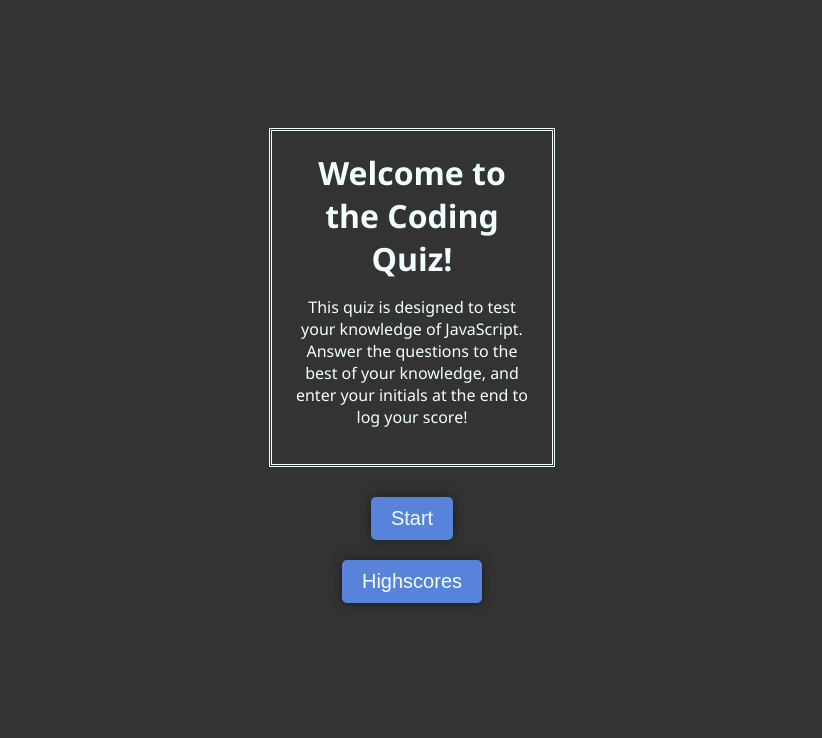
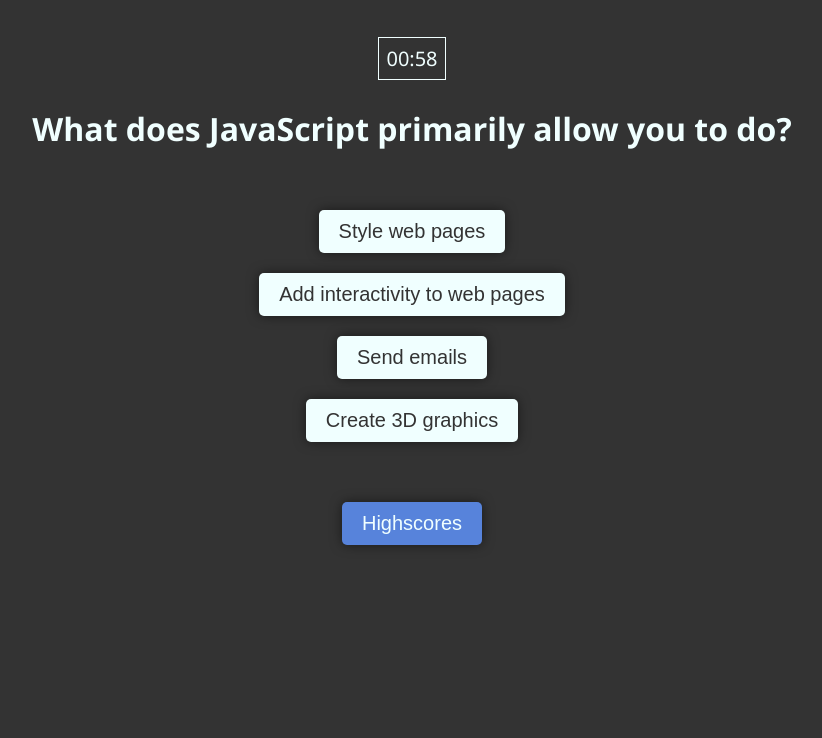
Before and after one commit to tchr7902/codingQuiz, a plain HTML site: page index.html in a window 1280 px wide. Both pictures are taken after a click on the button "Start". Shown: the top 738 px of the page, without its empty margins (228-1050 px from the left). Drawn offline with Linux system fonts and the light colour scheme.

Commit message:
updated styling, added and finalized all html elements, added most of the javascript

```diff
--- a/assets/script.js
+++ b/assets/script.js
@@ -0,0 +1,238 @@
+const questions = [
+    {
+        question: "What does JavaScript primarily allow you to do?",
+        answers: ["Style web pages", "Add interactivity to web pages", "Send emails", "Create 3D graphics"],
+        correct: 1,
+    },
+
+    {
+        question: "Which keyword is used to declare a variable in JavaScript?",
+        answers: ["var", "int", "string", "variable"],
+        correct: 0,
+    },
+
+    {
+        question: "What is the correct way to comment in JavaScript?",
+        answers: ["//This is a comment", "/This is a comment/", "<!--This is a comment-->", "'This is a comment'"],
+        correct: 0,
+    },
+
+    {
+        question: "Which operator is used for equality comparison in JavaScript?",
+        answers: ["==", "===", "=", "!=="],
+        correct: 1,
+    },
+
+    {
+        question: "Which of the following is not a JavaScript data type?",
+        answers: ["String", "Boolean", "Float", "Number"],
+        correct: 3,
+    },
+
+    {
+        question: "How do you declare a function in JavaScript?",
+        answers: ["function myFunction()", "def myFunction()", "void myFunction()", "subroutine myFunction()"],
+        correct: 0,
+    },
+
+    {
+        question: "Which method is used to display a message in a popup dialog box in JavaScript?",
+        answers: ["alert()", "message()", "popup()", "display()"],
+        correct: 0,
+    },
+
+    {
+        question: "Which symbol is used to access the properties and methods of an object in JavaScript?",
+        answers: [".", "::", "->", ":::"],
+        correct: 0,
+    },
+
+    {
+        question: "What is the purpose of the parseInt() function in JavaScript?",
+        answers: ["To parse JSON data", "To convert a string to an integer", "To round a number", "To format text"],
+        correct: 1,
+    },
+
+    {
+        question: "Which loop is used for iterating over the properties of an object?",
+        answers: ["for loop", "while loop", "do-while loop", "for...in loop"],
+        correct: 0,
+    },
+
+    {
+        question: "Which statement is used to exit a loop in JavaScript?",
+        answers: ["stop", "exit", "break", "return"],
+        correct: 2,
+    },
+
+    {
+        question: "What does the 'typeof' operator return for an array?",
+        answers: ["array", "object", "list", "collection"],
+        correct: 1,
+    },
+
+    {
+        question: "How do you write a single-line comment in JavaScript?",
+        answers: ["//This is a comment", "/* This is a comment */", "#This is a comment", "'This is a comment'"],
+        correct: 0,
+    },
+
+    {
+        question: "Which method is used to add an element to the end of an array in JavaScript?",
+        answers: ["push()", "append()", "add()", "insert()"],
+        correct: 0,
+    },
+
+    {
+        question: "What does the NaN value represent in JavaScript?",
+        answers: ["Not a Number", "No Answer", "Null", "Negative Number"],
+        correct: 0,
+    },
+
+    {
+        question: "Which operator is used to combine two or more strings in JavaScript?",
+        answers: ["+", "&", "*", "/"],
+        correct: 0,
+    },
+
+    {
+        question: "What is the purpose of the console.log() function in JavaScript?",
+        answers: ["To log errors", "To display messages in the console", "To create a new console", "To clear the console"],
+        correct: 1,
+    },
+
+    {
+        question: "Which keyword is used to declare a constant variable in JavaScript?",
+        answers: ["let", "var", "const", "constant"],
+        correct: 2,
+    },
+
+    {
+        question: "Which of the following is used to store multiple values in a single variable in JavaScript?",
+        answers: ["Array", "Object", "String", "Function"],
+        correct: 0,
+    },
+
+    {
+        question: "What does the 'else' statement do in JavaScript?",
+        answers: ["It specifies the condition of a loop", "It defines a new variable", "It executes a block of code if the condition is false", "It exits the program"],
+        correct: 2,
+    }
+]
+
+let currentQuestionIndex = 0;
+let score = 0;
+let timeLeft = 60;
+
+const startButton = document.getElementById("start");
+const highscoreWelcomeButton = document.getElementById("highscoreWelcome");
+const highscoreQuestionButton = document.getElementById("highscoreQuestion");
+const questionElement = document.getElementById("question");
+const answerButtons = document.querySelectorAll(".answer-button");
+const timerElement = document.getElementById("timer");
+const highscoreList = document.getElementById("hsList");
+const backButton = document.getElementById("back");
+const quizDone = document.getElementById("quizDone");
+const backHS = document.getElementById("backHS");
+let intervalId;
+
+function showWelcome() {
+    const welcomeScreen = document.getElementById("welcomeScreen");
+    const questionSection = document.getElementById("questionSection");
+    welcomeScreen.style.display = "block";
+    questionSection.style.display = "none";
+    highscoreScreen.style.display = "none";
+    quizDone.style.display = "none";
+}
+
+function startQuiz() {
+    const welcomeScreen = document.getElementById("welcomeScreen");
+    const questionSection = document.getElementById("questionSection");
+    welcomeScreen.style.display = "none";
+    questionSection.style.display = "block";
+    highscoreScreen.style.display = "none";
+    quizDone.style.display = "none";
+    timeLeft = 60;
+    updateTimerDisplay();
+    currentQuestionIndex = 0;
+    score = 0;
+    displayQuestion();
+    startTimer();
+}
+
+function displayQuestion() {
+    const question = questions[currentQuestionIndex];
+    questionElement.textContent = question.question;
+
+    // Update answer buttons
+    answerButtons.forEach((button, index) => {
+        button.textContent = question.answers[index];
+    });
+}
+
+function selectAnswer(selectedIndex) {
+    const question = questions[currentQuestionIndex];
+    if (selectedIndex === question.correct) {
+        score++;
+    }
+
+    if (currentQuestionIndex < questions.length - 1) {
+        currentQuestionIndex++;
+        displayQuestion();
+    } else {
+        if (timeLeft <= 0) {
+            endQuiz();
+        } else {
+            currentQuestionIndex = 0;
+            displayQuestion();
+        }
+    }
+}
+
+function endQuiz() {
+    clearInterval(intervalId);
+    questionElement.textContent = "Quiz Finished!";
+    welcomeScreen.style.display = "none";
+    questionSection.style.display = "none";
+    highscoreScreen.style.display = "none";
+    quizDone.style.display = "block";
+    timeLeft = 60;
+    updateTimerDisplay();
+}
+
+function startTimer() {
+    intervalId = setInterval(() => {
+        timeLeft--;
+        if (timeLeft <= 0) {
+            clearInterval(intervalId);
+            endQuiz();
+        }
+        updateTimerDisplay();
+    }, 1000);
+}
+
+function updateTimerDisplay() {
+    const minutes = Math.floor(timeLeft / 60);
+    const seconds = timeLeft % 60;
+    const formattedTime = `${minutes.toString().padStart(2, '0')}:${seconds.toString().padStart(2, '0')}`;
+    timerElement.textContent = formattedTime;
+}
+
+function showHighscores() {
+    const welcomeScreen = document.getElementById("welcomeScreen");
+    const questionSection = document.getElementById("questionSection");
+    const highscoreScreen = document.getElementById("highscoreScreen");
+    welcomeScreen.style.display = "none";
+    questionSection.style.display = "none";
+    highscoreScreen.style.display = "block";
+}
+
+startButton.addEventListener("click", startQuiz);
+highscoreWelcomeButton.addEventListener("click", showHighscores);
+highscoreQuestionButton.addEventListener("click", showHighscores);
+backHS.addEventListener("click", showWelcome);
+backButton.addEventListener("click", showWelcome);
+
+answerButtons.forEach((button, index) => {
+    button.addEventListener("click", () => selectAnswer(index));
+});
--- a/assets/style.css
+++ b/assets/style.css
@@ -149,6 +149,12 @@ button:hover {
     margin: 0px 0px 20% 20%;
 }
 
+#backHS {
+    background-color: var(--blue);
+    font-size: 15px;
+    margin: 0px 0px 20% 20%;
+}
+
 #clear {
     background-color: #dc3545;
     font-size: 15px;
@@ -179,6 +185,18 @@ ul {
     list-style-type: none;
 }
 
+#quizDone {
+    display: flex;
+    justify-content: center;
+    flex-direction: column;
+    align-items: center;
+}
+
+#initialsBox {
+    color: var(--white);
+    max-width: 15em;
+}
+
 
 button[id^="a"] {
     display: flex;
@@ -192,7 +210,17 @@ button[id^="a"] {
     cursor: pointer;
 }
 
+.answer-button {
+    background-color: var(--white);
+    color: var(--gray);
+}
 
-button[id^="a"]:hover {
+
+.answer-button:hover {
     background-color: #555555;
+    color: var(--white);
 }
+
+#questionSection, #highscoreScreen, #quizDone {
+    display: none;
+}
--- a/index.html
+++ b/index.html
@@ -8,6 +8,7 @@
 </head>
 <body>
 
+<!--Welcome Screen-->
 <div id="welcomeScreen">
     <header>
         <h1>Welcome to the Coding Quiz!</h1>
@@ -19,20 +20,22 @@
     </div>
 </div>
 
+<!--Question Screen-->
 <div id="questionSection">
     <header>
         <span id="timer">00:00</span>
         <h2 id="question">Question goes here</h2>
     </header>
     <ul>
-        <button id="a1">Answer 1</button>
-        <button id="a2">Answer 2</button>
-        <button id="a3">Answer 3</button>
-        <button id="a4">Answer 4</button>
+        <button class="answer-button">Answer 1</button>
+        <button class="answer-button">Answer 2</button>
+        <button class="answer-button">Answer 3</button>
+        <button class="answer-button">Answer 4</button>
     </ul>
     <button id="highscoreQuestion">Highscores</button>
 </div>
 
+<!--Highscore Screen-->
 <div id="highscoreScreen">
 <header>
     <h2>Highscores:</h2>
@@ -50,6 +53,20 @@
 </div>
 </div>
 
+<!--Quiz Finished Screen-->
+<div id="quizDone">
+    <header>
+        <h2>Quiz Finished!</h2>
+        <p>Your score was: </p>
+        <p>Enter in your initials to save your score!</p>
+        <div id="initialsBox">
+            <label for="initials">Initials:</label>
+            <input type="text" id="initials" name="initials"><br><br>
+            </div>
+    </header>
+    <button id="backHS">Back</button>
+</div>
+
 </body>
 <script src="./assets/script.js"></script>
 </html>
```
